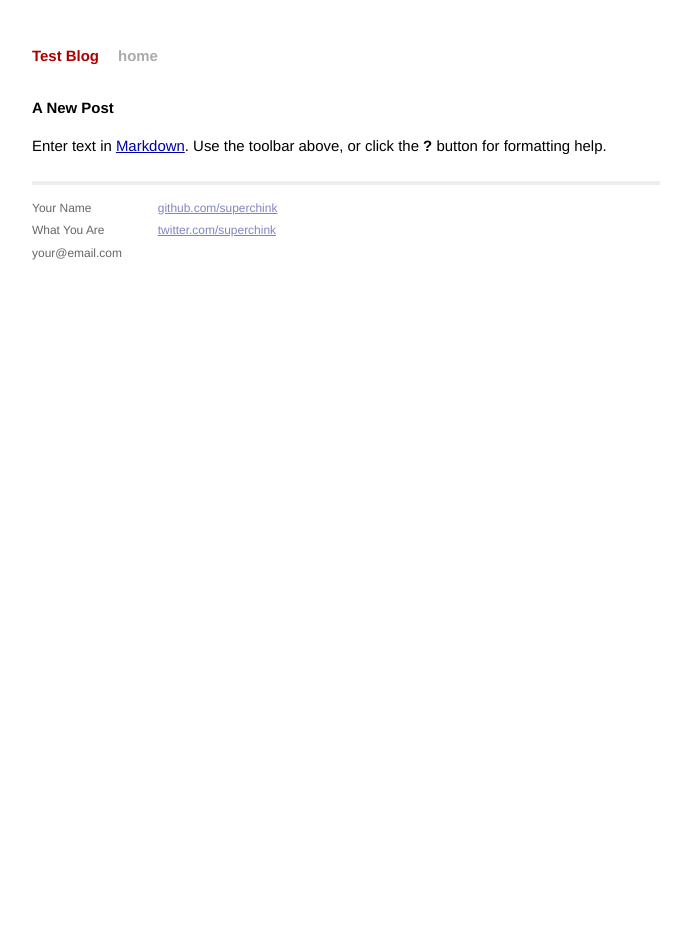
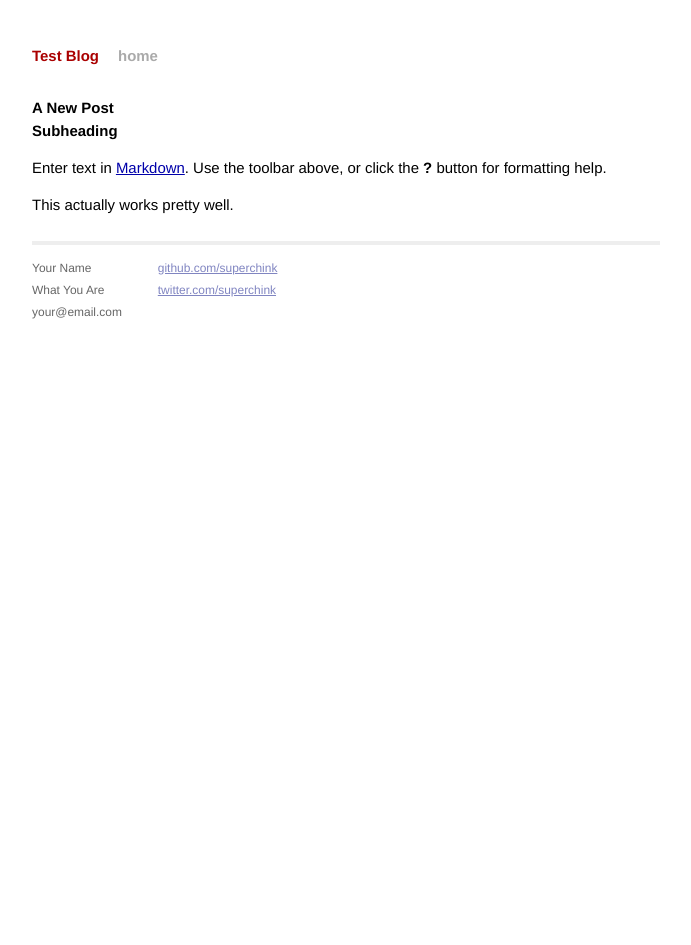
Before and after one commit to superchink/testblog, a Jekyll site: the page built from _posts/2013-05-24-test-post.md, in a window 1280 px wide. Shown: the whole page, without its empty margins (294-985 px from the left). Built offline with Jekyll 4.4.1, drawn with Linux system fonts in a browser that asks for light colours.

Commit message:
Modify test post

```diff
--- a/_posts/2013-05-24-test-post.md
+++ b/_posts/2013-05-24-test-post.md
@@ -1,9 +1,12 @@
 ---
 published: true
 layout: default
-
 ---
 
 ## A New Post
 
+### Subheading
+
 Enter text in [Markdown](http://daringfireball.net/projects/markdown/). Use the toolbar above, or click the **?** button for formatting help.
+
+This actually works pretty well.
```
